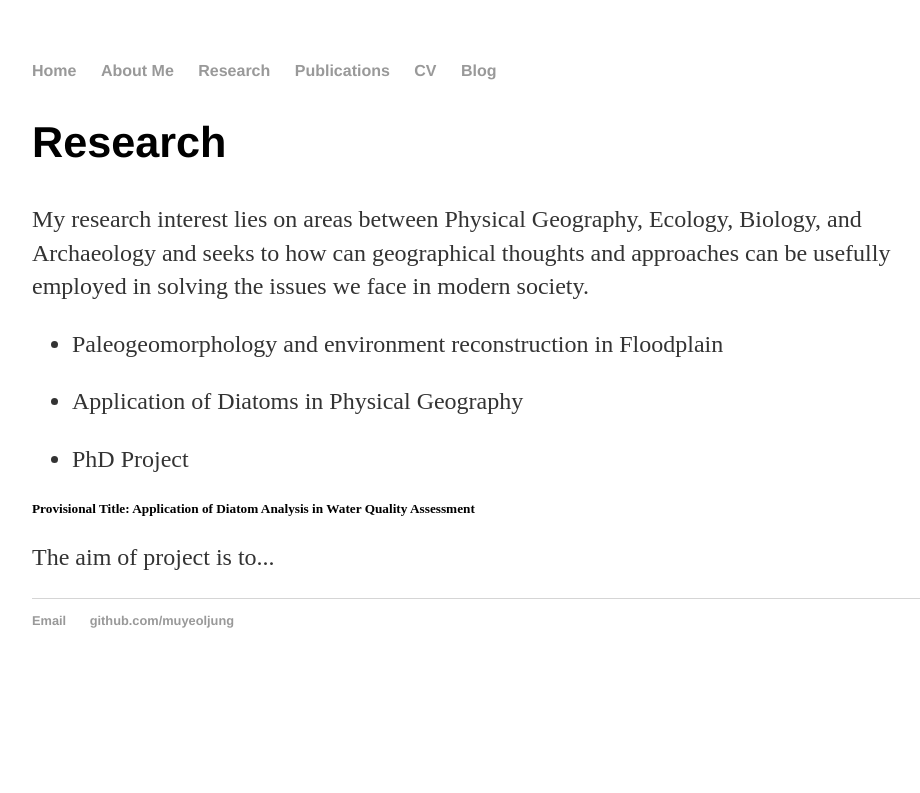
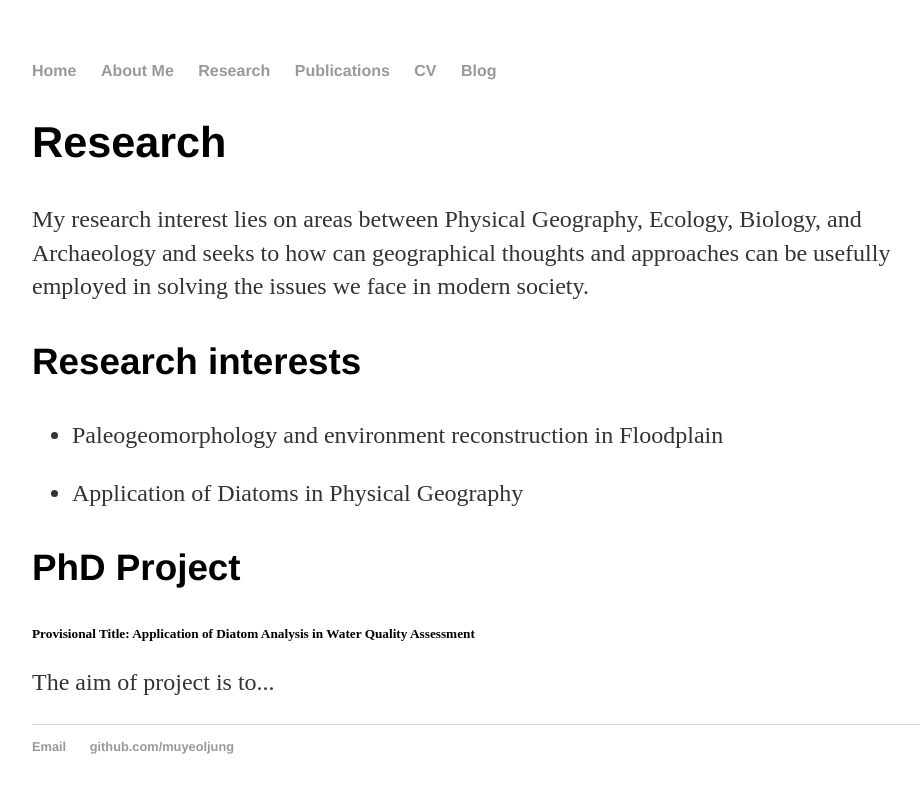
Before and after one commit to muyeoljung/muyeoljung.github.io, a Jekyll site: the page built from research/index.html, in a window 1280 px wide. Shown: the top 793 px of the page, without its empty margins (160-1080 px from the left). Built offline with Jekyll 4.4.1, drawn with Linux system fonts in a browser that asks for light colours.

Commit message:
Update index.html

```diff
--- a/research/index.html
+++ b/research/index.html
@@ -7,11 +7,12 @@ title: Research
 		<h2>Research</h2>
 		<p>My research interest lies on areas between Physical Geography, Ecology, Biology, and Archaeology and seeks to how can geographical thoughts and approaches can be usefully employed in solving the issues we face in modern society.</p>
 
-<ul><li>Paleogeomorphology and environment reconstruction in Floodplain</li></ul>
-<ul><li>Application of Diatoms in Physical Geography</li></ul>
-
-		<div>
-                <ul><li>PhD Project</li></ul>
+		<h3>Research interests</h3>
+		   <ul><li>Paleogeomorphology and environment reconstruction in Floodplain</li></ul>
+		   <ul><li>Application of Diatoms in Physical Geography</li></ul>
+	</div>
+	<div>
+                <h3>PhD Project</h3>
                 <h5>Provisional Title: Application of Diatom Analysis in Water Quality Assessment</h5>
 		<p>The aim of project is to...
 		</p>
```
